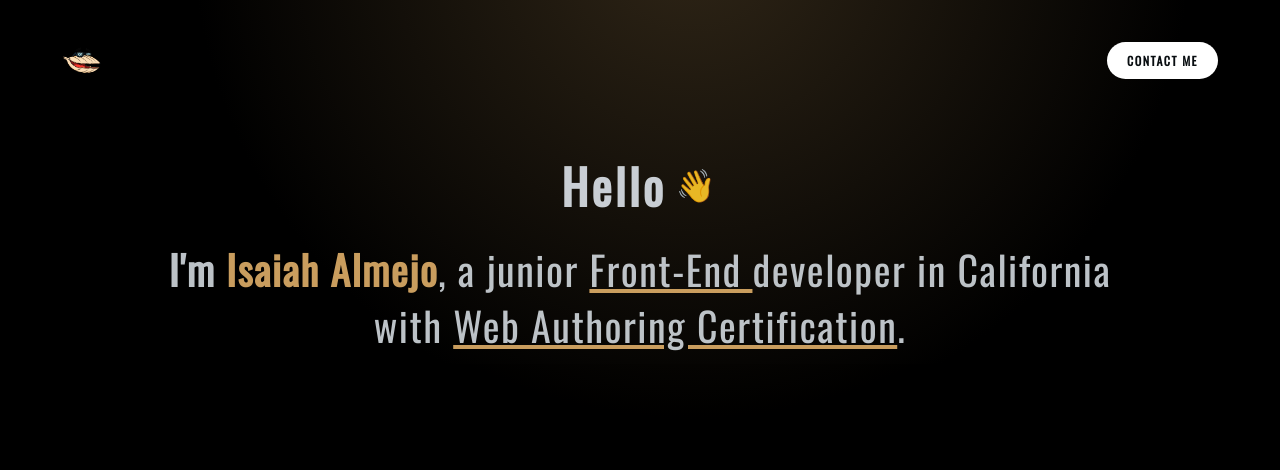
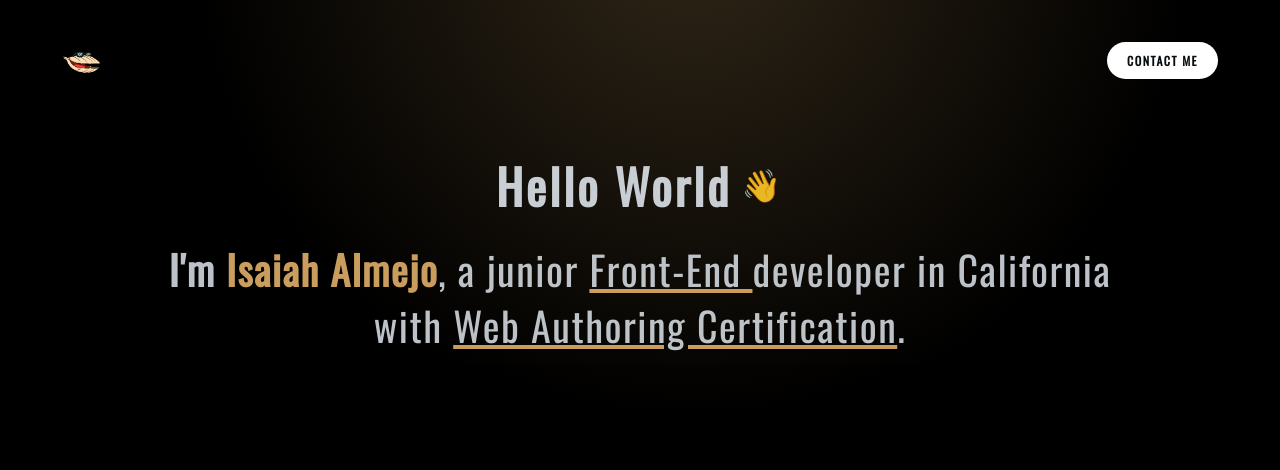
Before and after one commit to manxclam/Portfolio-Site, a plain HTML site: page index.html in a window 1280 px wide. Shown: the top 470 px of the page. Drawn offline with nearby package versions, Linux system fonts and the light colour scheme.

Commit message:
changed "hello" to "hello world". appeals to humor

```diff
--- a/index.html
+++ b/index.html
@@ -27,7 +27,7 @@
 
     <main class="main">
          <section class="intro">
-            <h1 class="first-heading">Hello <span class="emoji">👋</span></h1>
+            <h1 class="first-heading">Hello World <span class="emoji">👋</span></h1>
             <p class="first-text"><span class="first-text-bold">I'm <span class="name-text">Isaiah Almejo</span></span>, a junior <span class="key-text">Front-End </span>developer in California with <span class="key-text">Web Authoring Certification</span>.</p>
          </section>
 
```
